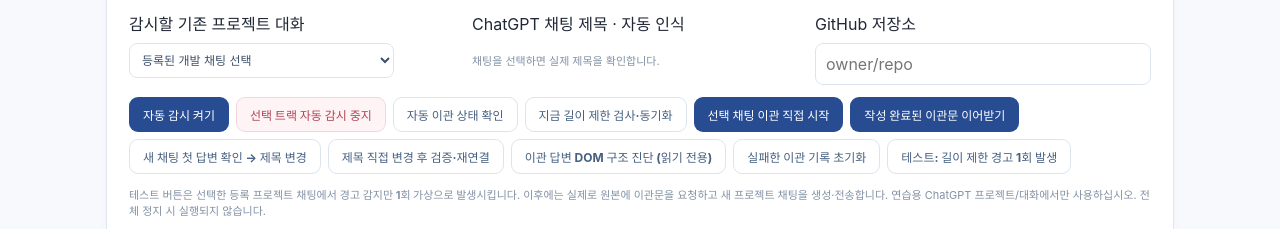
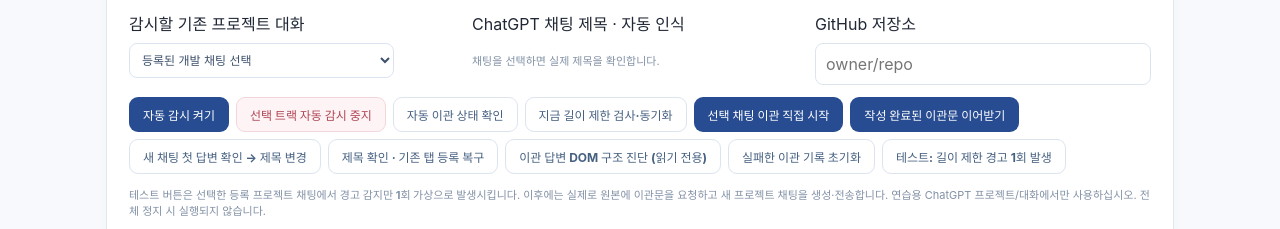
Before and after one commit to gycha0109-beep/Development-Autopilot, a browser extension: page extension/options.html in a window 1280 px wide. Shown: the part 860-1089 px from the top of the page. Drawn offline with Linux system fonts and the light colour scheme.

Commit message:
ui(migration): clarify title verified in-place registration repair

```diff
--- a/extension/options.html
+++ b/extension/options.html
@@ -98,7 +98,7 @@
         <button id="auto-migration-start" type="button" class="button primary">선택 채팅 이관 직접 시작</button>
         <button id="auto-migration-recover" type="button" class="button primary">작성 완료된 이관문 이어받기</button>
         <button id="auto-migration-confirm-reply" type="button" class="button secondary">새 채팅 첫 답변 확인 → 제목 변경</button>
-        <button id="auto-migration-confirm-title" type="button" class="button secondary">제목 직접 변경 후 검증·재연결</button>
+        <button id="auto-migration-confirm-title" type="button" class="button secondary">제목 확인 · 기존 탭 등록 복구</button>
         <button id="auto-migration-dom-diagnose" type="button" class="button secondary">이관 답변 DOM 구조 진단 (읽기 전용)</button>
         <button id="auto-migration-reset" type="button" class="button secondary">실패한 이관 기록 초기화</button>
         <button id="auto-migration-test" type="button" class="button secondary">테스트: 길이 제한 경고 1회 발생</button>
```
